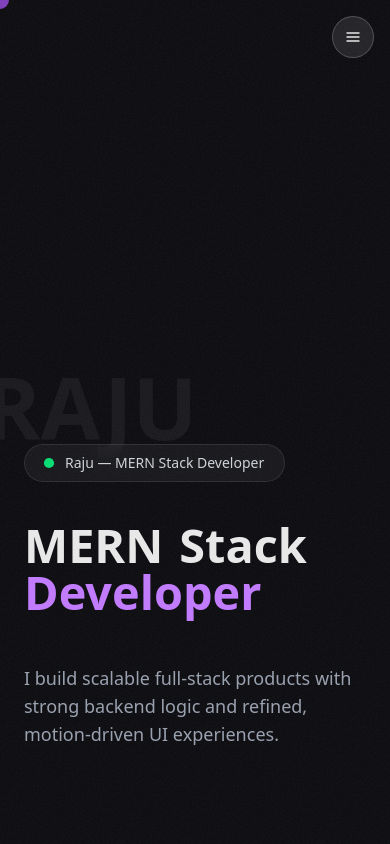
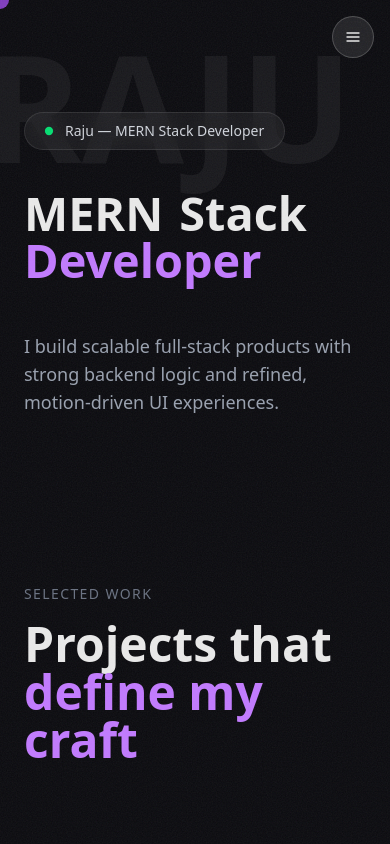
Before and after one commit to raju365/mern-portfolio, a React (Vite) app: page / in a window 390 px wide. Shown: the top 844 px of the page. Built offline with nearby package versions, Linux system fonts and the light colour scheme.

Commit message:
mobile responsive added

```diff
--- a/src/components/Hero.jsx
+++ b/src/components/Hero.jsx
@@ -4,7 +4,7 @@ import HeroText from "../components/HeroText";
 
 const Hero = () => {
   return (
-    <Section id="hero" className="items-end pt-15 pb-24 relative overflow-hidden">
+    <Section id="hero" className="items-start sm:items-end pt-28 sm:pt-45 pb-16 sm:pb-24 relative overflow-hidden">
       <div className="w-full px-6">
         <div className="max-w-6xl mx-auto relative">
 
@@ -13,7 +13,7 @@ const Hero = () => {
             initial={{ opacity: 0 }}
             animate={{ opacity: 0.06 }}
             transition={{ duration: 2 }}
-            className="absolute -top-20 -left-10 text-[22vw] font-bold
+            className="absolute -top-20 -left-10 text-[38vw] sm:text-[22vw] font-bold
                        pointer-events-none select-none leading-none"
           >
             RAJU
--- a/src/components/Section.jsx
+++ b/src/components/Section.jsx
@@ -1,11 +1,6 @@
 import { motion } from "motion/react";
 
-const Section = ({
-  children,
-  className = "",
-  tone = "default",
-  id,
-}) => {
+const Section = ({ children, className = "", tone = "default", id }) => {
   const tones = {
     default: "bg-[#0b0b0f]",
     soft: "bg-[#0f0f1a]",
@@ -14,12 +9,14 @@ const Section = ({
 
   return (
     <motion.section
-      id={id}   // 👈 THIS IS THE FIX
+      id={id}
       initial={{ opacity: 0, y: 80 }}
       whileInView={{ opacity: 1, y: 0 }}
       viewport={{ once: true, margin: "-120px" }}
       transition={{ duration: 1, ease: "easeOut" }}
-      className={`min-h-screen flex items-center ${tones[tone]} ${className}`}
+      className={`flex
+        min-h-auto sm:min-h-screen
+        items-start sm:items-center pt-6 pb-6  ${tones[tone]} ${className}`}
     >
       {children}
     </motion.section>
```
